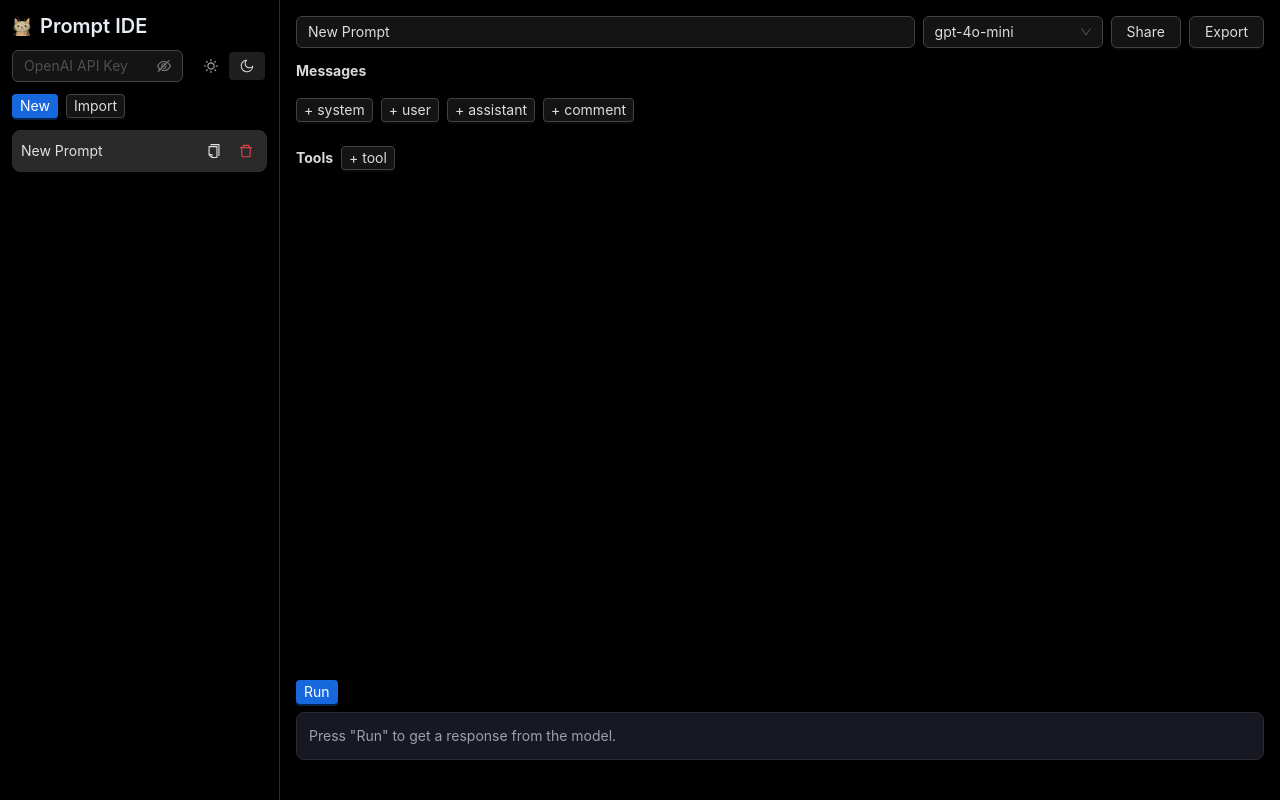
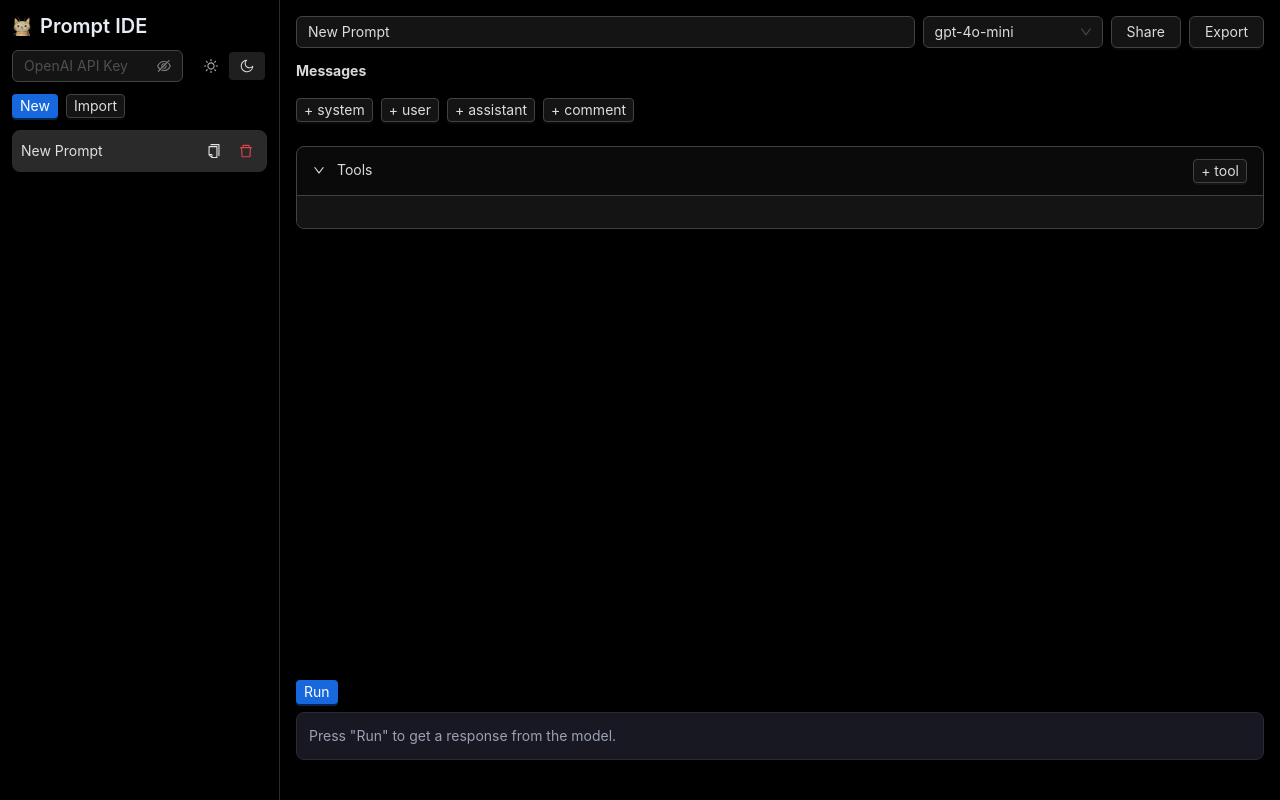
Before and after one commit to TAPAKAHOKOT/promptIDE, a React (Vite) app: page / in a window 1280 px wide. Both pictures are taken after a click on the button "New". Built offline with nearby package versions, Linux system fonts and the light colour scheme.

Commit message:
Улучшения фронта

```diff
--- a/src/App.jsx
+++ b/src/App.jsx
@@ -532,6 +532,16 @@
     } catch {}
   }, [previewByMessageId, selectedPrompt?.id])
 
+  // Persisted UI state: Tools panel open/closed per prompt
+  const getToolsPanelDefault = (pid) => {
+    try {
+      const saved = pid ? localStorage.getItem(`tools_panel_open_${pid}`) : null
+      return saved == null ? true : (saved === '1' || saved === 'true')
+    } catch {
+      return true
+    }
+  }
+
   function mapToolsForOpenAI(p) {
     const tools = (p.tools || []).filter(t => t && t.name && t.enabled !== false)
     if (!tools.length) return undefined
@@ -655,7 +665,30 @@
         const parts = msg.tool_calls.map(tc => {
           const name = tc?.function?.name || 'unknown'
           const args = tc?.function?.arguments || ''
-          return `Tool call: ${name}\narguments:\n${args}`
+          let argsString = ''
+          try {
+            const parsed = args ? JSON.parse(args) : {}
+            if (Array.isArray(parsed)) {
+              parsed.forEach(arg => {
+                if (arg && typeof arg === 'object') {
+                  const n = Object.prototype.hasOwnProperty.call(arg, 'name') ? arg.name : 'value'
+                  const v = Object.prototype.hasOwnProperty.call(arg, 'value') ? arg.value : arg
+                  argsString += `_${n}:_ ${typeof v === 'object' ? JSON.stringify(v) : String(v)}\n`
+                } else {
+                  argsString += `_value:_ ${String(arg)}\n`
+                }
+              })
+            } else if (parsed && typeof parsed === 'object') {
+              Object.entries(parsed).forEach(([k, v]) => {
+                argsString += `_${k}:_ ${typeof v === 'object' ? JSON.stringify(v) : String(v)}\n`
+              })
+            } else if (parsed != null) {
+              argsString += String(parsed)
+            }
+          } catch {
+            argsString = String(args || '')
+          }
+          return `**Tool call:** ${name}\n**arguments:**\n${argsString}`
         })
         contentToSave = parts.join('\n\n')
       } catch {
@@ -663,7 +696,9 @@
       }
     }
     if (!contentToSave) return
-    updateSelected(p => ({ ...p, messages: [...p.messages, { id: crypto.randomUUID(), role: hasTools ? 'comment' : 'assistant', content: contentToSave }] }))
+    const mId = crypto.randomUUID();
+    updateSelected(p => ({ ...p, messages: [...p.messages, { id: mId, role: hasTools ? 'comment' : 'assistant', prev: 'Preview', content: contentToSave }] }))
+    setPreviewByMessageId(prev => ({ ...prev, [mId]: 'Preview' }))
   }
 
   // Read-only view for shared links
@@ -695,7 +730,7 @@
                   {(sharedPreview.messages || []).map((m, i) => (
                     <div key={i} className="panel" style={{ borderColor: 'var(--panel-border)' }}>
                       <div style={{ fontWeight: 600, marginBottom: 6 }}>{m.role}</div>
-                      <div>
+                      <div style={{ whiteSpace: 'pre-wrap', wordBreak: 'break-word', overflowWrap: 'anywhere' }}>
                         <ReactMarkdown remarkPlugins={[remarkGfm]}>{m.content || ''}</ReactMarkdown>
                       </div>
                     </div>
@@ -953,7 +988,7 @@
                               </div>
                               {previewByMessageId[m.id] ? (
                                 <div className="panel" style={{ borderColor: 'var(--panel-border)' }}>
-                                  <Typography.Paragraph>
+                                  <Typography.Paragraph style={{ whiteSpace: 'pre-wrap', wordBreak: 'break-word', overflowWrap: 'anywhere' }}>
                                     <ReactMarkdown remarkPlugins={[remarkGfm]}>{m.content || ''}</ReactMarkdown>
                                   </Typography.Paragraph>
                                 </div>
@@ -983,10 +1018,27 @@
             </section>
 
             <section>
-              <div className="row" style={{ marginTop: 12, marginBottom: 8 }}>
-                <strong>Tools</strong>
-                <Button size="small" onClick={addTool}>+ tool</Button>
-              </div>
+              <Collapse
+                key={`tools-${selectedPrompt?.id || 'none'}`}
+                defaultActiveKey={getToolsPanelDefault(selectedPrompt?.id) ? ['tools'] : []}
+                onChange={(keys) => {
+                  const isOpen = Array.isArray(keys) ? keys.includes('tools') : keys === 'tools'
+                  try { if (selectedPrompt) localStorage.setItem(`tools_panel_open_${selectedPrompt.id}`, isOpen ? '1' : '0') } catch {}
+                }}
+                style={{ marginTop: 12, marginBottom: 8 }}
+              >
+                <Collapse.Panel
+                  header="Tools"
+                  key="tools"
+                  extra={(
+                    <Button
+                      size="small"
+                      onClick={(e) => { e.stopPropagation(); addTool() }}
+                    >
+                      + tool
+                    </Button>
+                  )}
+                >
                   <div className="col">
                     {(selectedPrompt.tools || []).map((t, i) => (
                       <div key={i} className="panel" style={{ opacity: t.enabled !== false ? 1 : 0.5 }}>
@@ -1058,6 +1110,8 @@
                       </div>
                     ))}
                   </div>
+                </Collapse.Panel>
+              </Collapse>
             </section>
 
             <section style={{ marginTop: 12, paddingBottom: 24 }}>
@@ -1077,7 +1131,7 @@
                       <div className="panel shimmer" style={{ height: 56, borderColor: 'var(--panel-border)' }} />
                     ) : (
                       m.content && (
-                        <Typography.Paragraph>
+                        <Typography.Paragraph style={{ whiteSpace: 'pre-wrap', wordBreak: 'break-word', overflowWrap: 'anywhere' }}>
                           <ReactMarkdown remarkPlugins={[remarkGfm]}>{m.content || ''}</ReactMarkdown>
                         </Typography.Paragraph>
                       )
```
Lines whose indentation alone changed are shown as unchanged.
